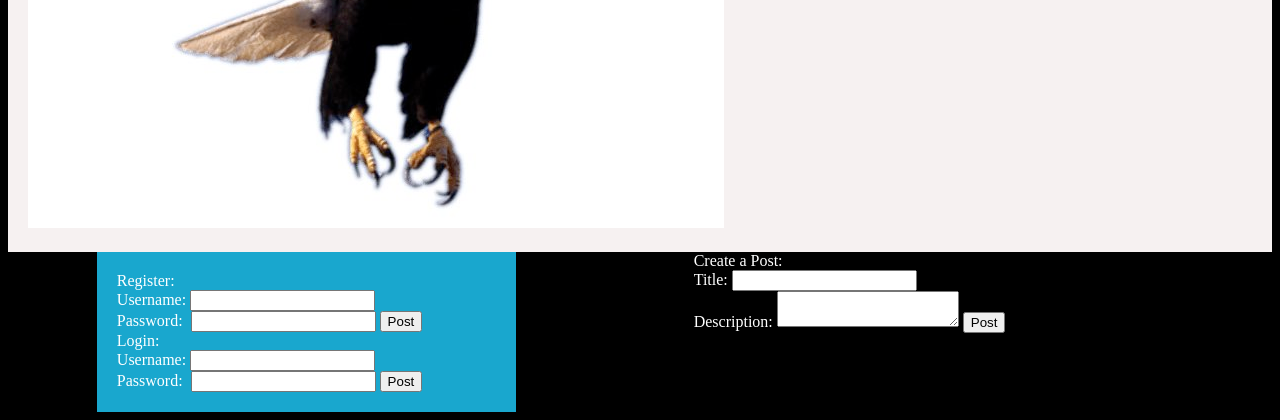
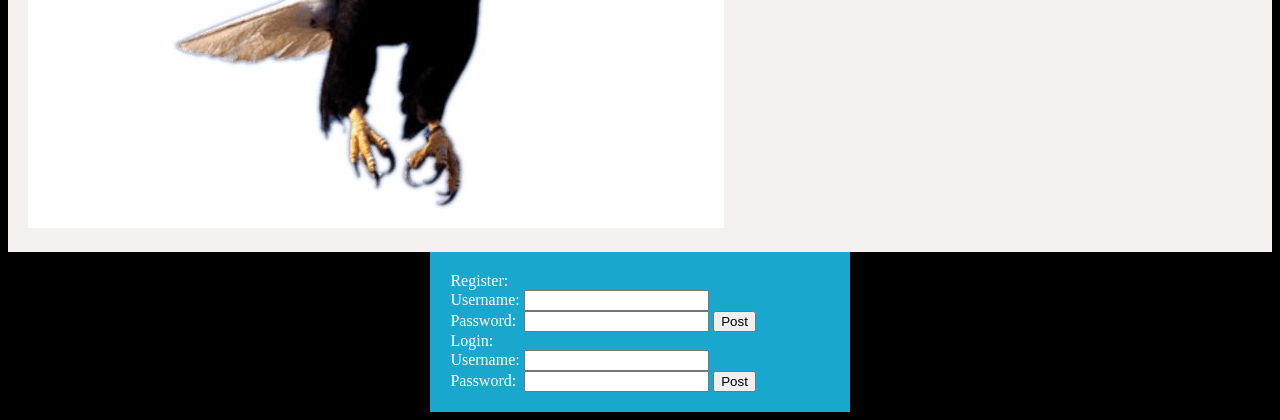
Before and after one commit to Tasks312/Tasks-312Project, a Python web app: template App/templates/index.html in a window 1280 px wide. Shown: the part 606-1026 px from the top of the page. Run offline with Jinja, Linux system fonts and the light colour scheme; the template is opened without the code that fills it, so the values that code supplies are empty.

Commit message:
Update index.html

```diff
--- a/App/templates/index.html
+++ b/App/templates/index.html
@@ -50,35 +50,9 @@
 
 
     </div>
-
-    <div class="post-creation">
-        Create a Post:
-        <form action="/create_post" method="post" enctype="application/x-www-form-urlencoded">
-            <label>Title:
-                <input type="text" name="title" id="title"/>
-            </label>
-            <br/>
-            <label>Description:
-                <textarea name="description" id="description"></textarea>
-            </label>
-            <input type="submit" value="Post" >
-        </form>
-    </div>
-
-    <div class="posts">
-        {% for post in posts %}
-            <div class="post" id="post">
-                <h3>{{ post.title }}</h3>
-                <p>{{ post.description }}</p>
-                <span>Posted by: {{ post.username }}</span>
-            </div>
-        {% endfor %}
-    </div>
-
-
 </div>
 
 
-<script src="static/js/function.js"></script>
-</body>
-</html>
+    <script src="static/js/function.js"></script>
+    </body>
+    </html>
```
